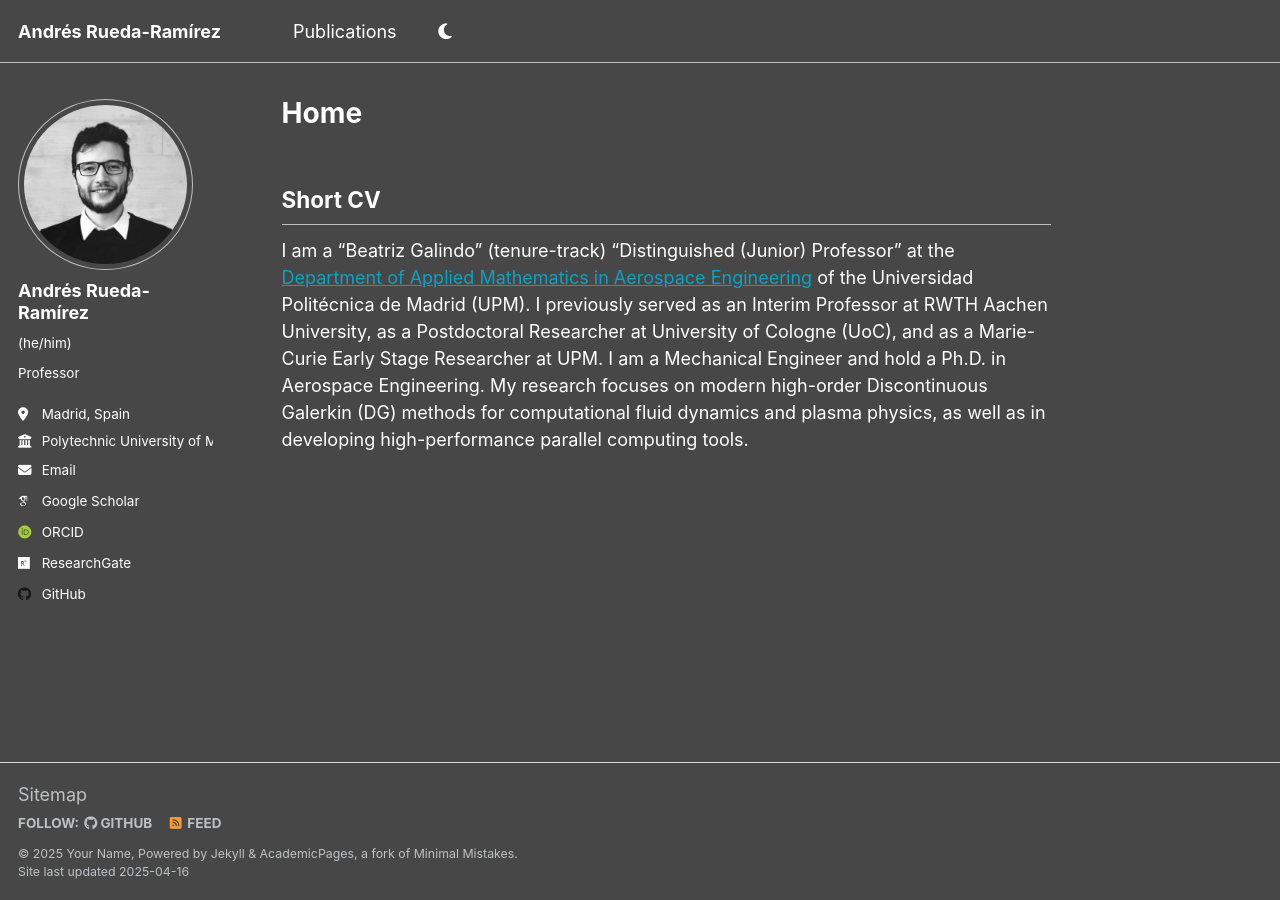
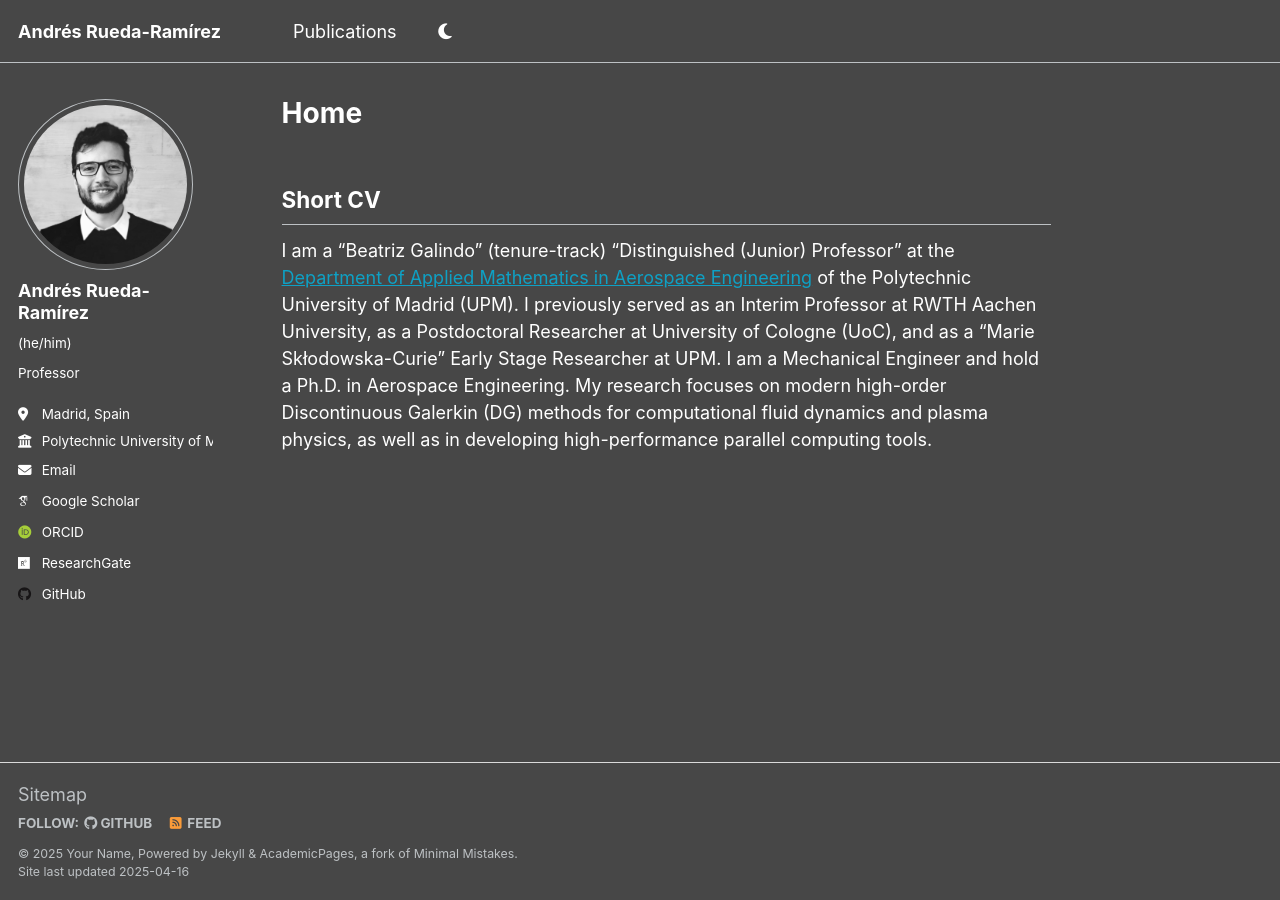
Before and after one commit to amrueda/amrueda.github.io, a Jekyll site: the page built from _pages/about.md, in a window 1280 px wide. Built offline with Jekyll 4.4.1, drawn with Linux system fonts in a browser that asks for light colours; some web fonts are replaced.

Commit message:
Some changes

```diff
--- a/_config.yml
+++ b/_config.yml
@@ -27,7 +27,7 @@
   pronouns         : "(he/him)"
   bio              : "Professor"
   location         : "Madrid, Spain"
-  employer         : "Polytechnic University of Madrid"
+  employer         : "Polytechnic University of Madrid (UPM)"
   uri              : # URL
   email            : "am.rueda@upm.es"
 
--- a/_pages/about.md
+++ b/_pages/about.md
@@ -9,4 +9,4 @@
 
 ## Short CV
 
-I am a "Beatriz Galindo" (tenure-track) “Distinguished (Junior) Professor” at the [Department of Applied Mathematics in Aerospace Engineering](https://numath.dmae.upm.es/) of the Universidad Politécnica de Madrid (UPM). I previously served as an Interim Professor at RWTH Aachen University, as a Postdoctoral Researcher at University of Cologne (UoC), and as a Marie-Curie Early Stage Researcher at UPM. I am a Mechanical Engineer and hold a Ph.D. in Aerospace Engineering. My research focuses on modern high-order Discontinuous Galerkin (DG) methods for computational fluid dynamics and plasma physics, as well as in developing high-performance parallel computing tools.
+I am a "Beatriz Galindo" (tenure-track) “Distinguished (Junior) Professor” at the [Department of Applied Mathematics in Aerospace Engineering](https://numath.dmae.upm.es/) of the Polytechnic University of Madrid (UPM). I previously served as an Interim Professor at RWTH Aachen University, as a Postdoctoral Researcher at University of Cologne (UoC), and as a "Marie Skłodowska-Curie" Early Stage Researcher at UPM. I am a Mechanical Engineer and hold a Ph.D. in Aerospace Engineering. My research focuses on modern high-order Discontinuous Galerkin (DG) methods for computational fluid dynamics and plasma physics, as well as in developing high-performance parallel computing tools.
```
